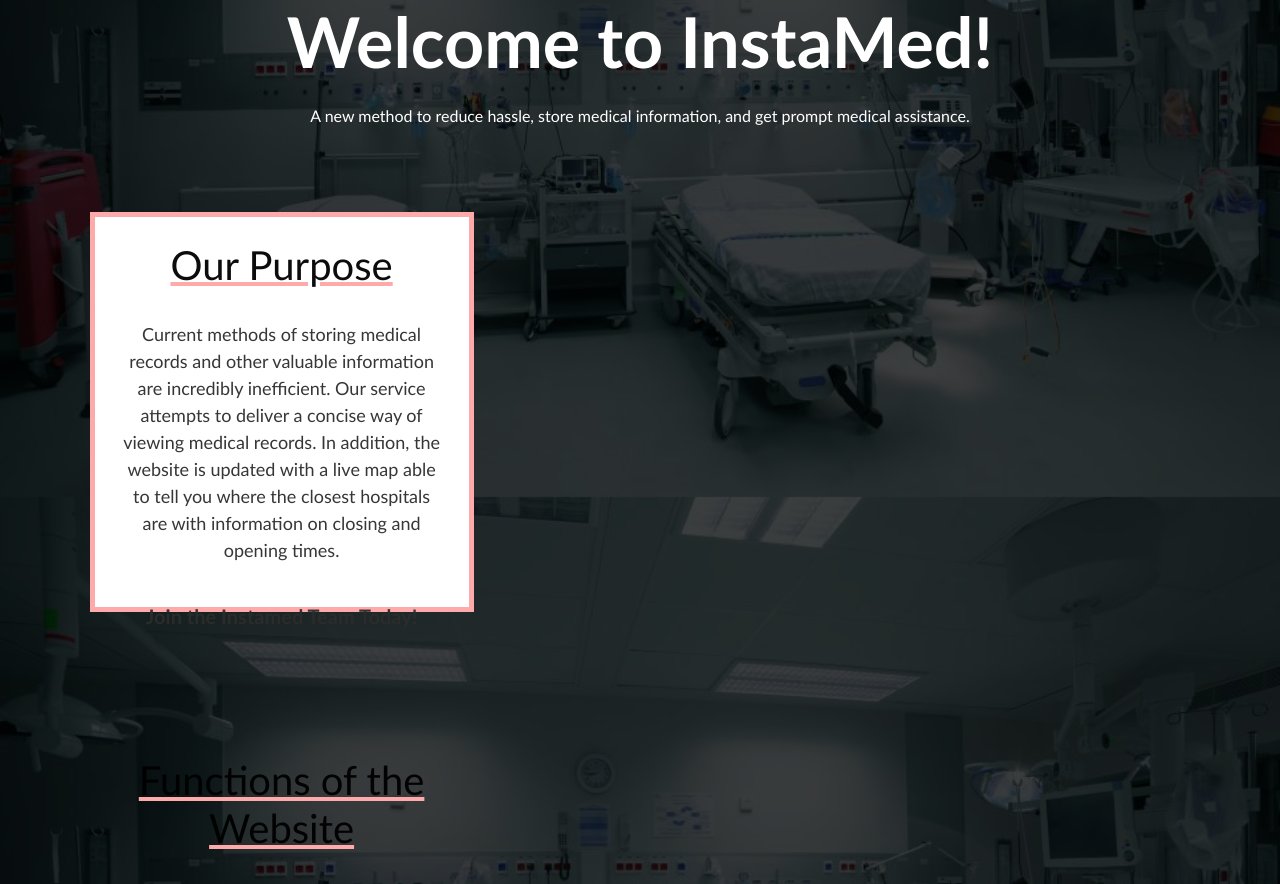
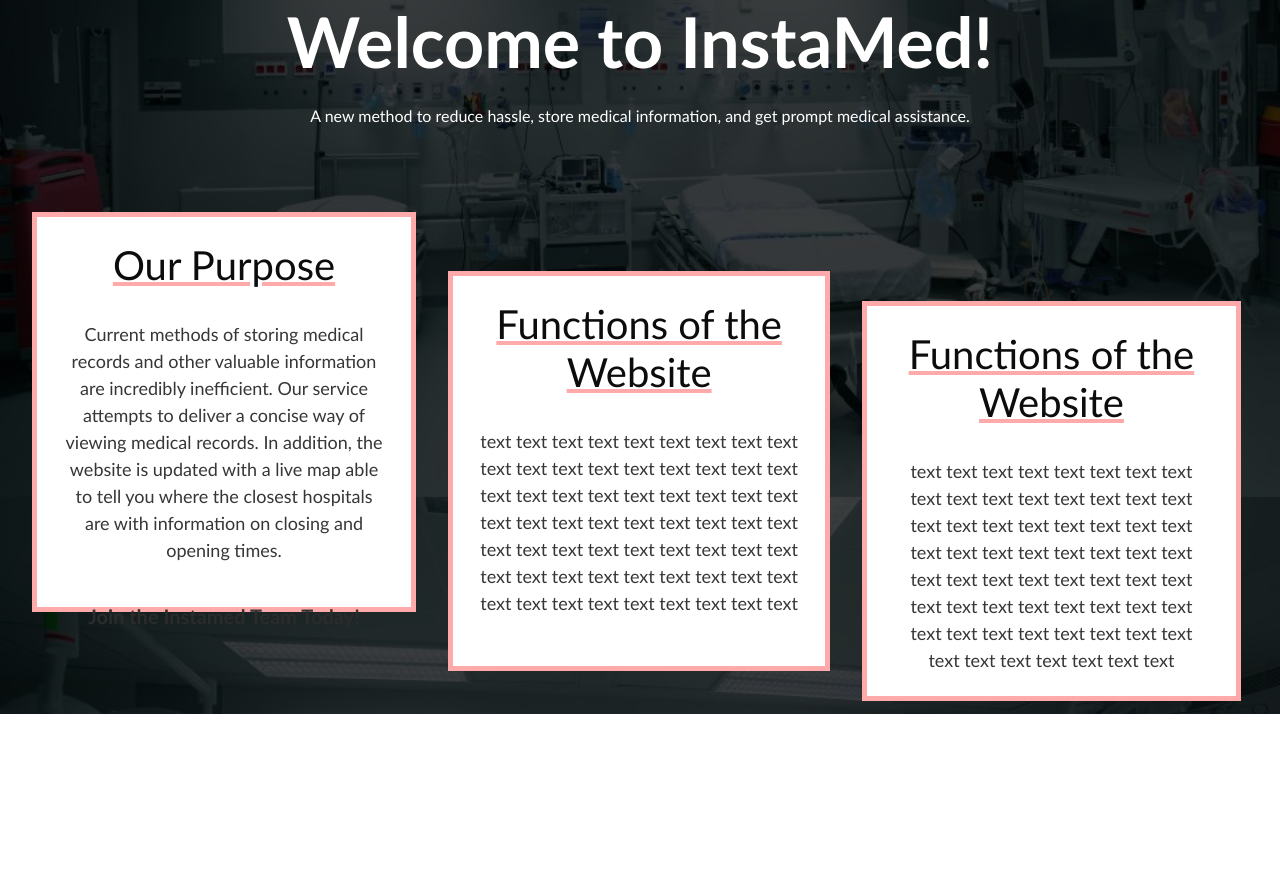
Before and after one commit to tparmar/montyhacks_project, a Flask app: page / in a window 1280 px wide. Shown: the part 303-1187 px from the top of the page. After the commit the page ends 1017 px from the top, so only its background shows below. Run offline with Flask 2, Linux system fonts and the light colour scheme; some libraries are stand-ins or nearby versions.

Commit message:
commit on main

```diff
--- a/static/styles.css
+++ b/static/styles.css
@@ -123,7 +123,8 @@ button:hover{
     margin-top: 25px;
     margin: 0px;
     width: 30%;
-    margin-left: 7%;
+    margin-left: 2.5%;
+    margin-right: 60%;
     height: 400px;
     background: #ffffff;
     color: black;
@@ -166,8 +167,92 @@ button:hover{
     font-size: 20px;
     overflow-wrap:initial;
 }
+.htextbox2{
+    float: left;
+    margin-top: -365px;
+    width: 102%;
+    margin-left: 110%;
+    height: 400px;
+    background: #ffffff;
+    color: black;
+    left: 0%;
+    position: absolute;
+    box-sizing: border-box;
+    border: 5px #ffaaaa solid;
+    position:absolute;
+}
+.htextbox2 h1{
+    margin-right: 7%;
+    margin-left: 7%;
+    text-align: center;
+    color: #000000f3;
+    font-weight: none;
+    font-size: 40px;
+    text-decoration: underline #ffaaaa;
+}
+.htextbox2 p{
+    margin-left: 7%;
+    text-align: center;
+    color: #2c2c2cf3;
+    font-weight:lighter;
+    font-size: 18px;
+    display: flex;
+    margin-right: 7%;
+    overflow-wrap:initial;
+}
+.htextbox2 h6{
+    margin-left: 7%;
+    margin-right: 7%;
+    text-align: center;
+    color: #2c2c2cf3;
+    font-weight: bold;
+    font-size: 20px;
+    overflow-wrap:initial;
+}
 
-/* this is htextbox2 */
+/* this is htextbox3 */
+.htextbox3{
+    float: left;
+    margin-top: -356px;
+    width: 102%;
+    margin-left: 110%;
+    height: 400px;
+    background: #ffffff;
+    color: black;
+    left: 0%;
+    position: absolute;
+    box-sizing: border-box;
+    border: 5px #ffaaaa solid;
+    position:absolute;
+}
+.htextbox3 h1{
+    margin-right: 7%;
+    margin-left: 7%;
+    text-align: center;
+    color: #000000f3;
+    font-weight: none;
+    font-size: 40px;
+    text-decoration: underline #ffaaaa;
+}
+.htextbox3 p{
+    margin-left: 7%;
+    text-align: center;
+    color: #2c2c2cf3;
+    font-weight:lighter;
+    font-size: 18px;
+    display: flex;
+    margin-right: 7%;
+    overflow-wrap:initial;
+}
+.htextbox3 h6{
+    margin-left: 7%;
+    margin-right: 7%;
+    text-align: center;
+    color: #2c2c2cf3;
+    font-weight: bold;
+    font-size: 20px;
+    overflow-wrap:initial;
+}
 /* Locations Near Me */
 .bannerLocations{
     background: black;
--- a/templates/index.html
+++ b/templates/index.html
@@ -23,12 +23,18 @@
             </p>
             <br>
             <h6> <b>Join the Instamed Team Today!</b></h6>
-            <br><br><br><br><br>
         <div class = "htextbox2">
+            <br>
             <h1>Functions of the Website</h1>
             <br>
-
-
+            <p> text text text text text text text text text text text text text text text text text text text text text text text text text text text text text text text text text text text text text text text text text text text text text text text text text text text text text text text text text text text text text text text</p>
+            <br>
+        <div class = "htextbox3">
+            <br>
+            <h1>Functions of the Website</h1>
+            <br>
+            <p> text text text text text text text text text text text text text text text text text text text text text text text text text text text text text text text text text text text text text text text text text text text text text text text text text text text text text text text text text text text text text text text</p>
+            <br>
         </div>
     </body>
 
```
